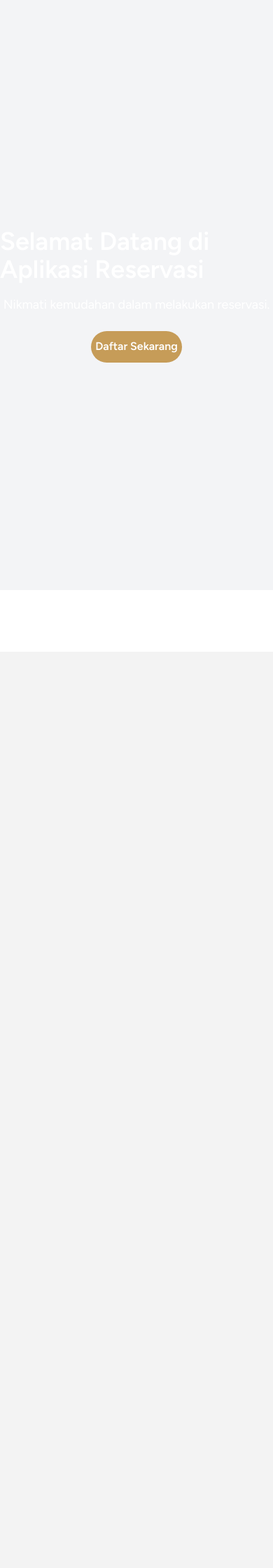
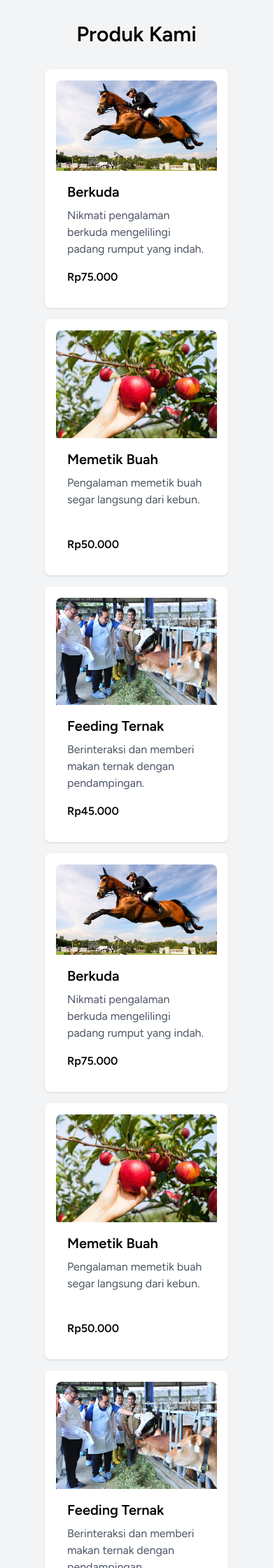
Before and after one commit to EIGHISTADWIPUTRA/ArjunaFarm, a Laravel app: page / in a window 390 px wide. Shown: the part 845-3085 px from the top of the page at 70% size. Before the commit the page ends 1363 px from the top, so only its background shows below. Run offline with Laravel 10, Linux system fonts and the light colour scheme; style sheets or scripts are compiled from the project's sources.

Commit message:
Add product section

```diff
--- a/resources/views/home.blade.php
+++ b/resources/views/home.blade.php
@@ -6,19 +6,95 @@
         <div class="absolute inset-0 flex items-center justify-center">
             <x-card class="w-[250px] sm:w-[350px] md:w-[500px] lg:w-[650px] font-bold gap-4">
                 Cari Tanggal Kunjungan
-                <x-button href="#" xw="w-full" xh="h-8" rounded="rounded-md" xtxt="text-sm">
+                <x-button href="#" xw="w-full" xh="h-8" rounded="rounded-md" xtxt="text-sm text-white">
                     Cari Tiket
                 </x-button>
             </x-card>
         </div>
     </section>
-    <section id="content">
-        <div class="flex flex-col items-center justify-center h-screen">
-            <h1 class="text-4xl font-bold text-white">Selamat Datang di Aplikasi Reservasi</h1>
-            <p class="mt-4 text-lg text-white">Nikmati kemudahan dalam melakukan reservasi.</p>
-            <x-button href="{{ route('register') }}" xw="w-[130px]" xh="h-[45px]" class="mt-6">
-                Daftar Sekarang
-            </x-button>
+    <section id="content" rounded="rounded-lg" class="p-16 pt-8 min-h-screen">
+        <h1 class="text-3xl font-bold text-center mb-8 text-black dark:text-white">Produk Kami</h1>
+        <div class="grid grid-cols-1 sm:grid-cols-2 md:grid-cols-3 lg:grid-cols-4 gap-4">
+            <a>
+                <x-card xp="" class="w-full h-full">
+                    <img src="{{ asset('/images/berkuda.jpg') }}" alt="Produk" class="object-fill w-full h-[50%] rounded-t-lg">
+                    <div class="flex flex-col p-4 gap-2">
+                        <h2 class="text-xl font-bold">Berkuda</h2>
+                        <p class="text-gray-600 dark:text-gray-400 h-20 overflow-hidden">Nikmati pengalaman berkuda mengelilingi padang rumput yang indah.</p>
+                        <h2 class="text-l font-bold">Rp75.000</h2>
+                    </div>
+                </x-card>
+            </a>
+            <a>
+                <x-card xp="" class="w-full h-full">
+                    <img src="{{ asset('/images/metik.jpg') }}" alt="Produk" class="object-fill w-full h-[50%] rounded-t-lg">
+                    <div class="flex flex-col p-4 gap-2">
+                        <h2 class="text-xl font-bold">Memetik Buah</h2>
+                        <p class="text-gray-600 dark:text-gray-400 h-20 overflow-hidden">Pengalaman memetik buah segar langsung dari kebun.</p>
+                        <h2 class="text-l font-bold">Rp50.000</h2>
+                    </div>
+                </x-card>
+            </a>
+            <a>
+                <x-card xp="" class="w-full h-full">
+                    <img src="{{ asset('/images/feeding.jpg') }}" alt="Produk" class="object-fill w-full h-[50%] rounded-t-lg">
+                    <div class="flex flex-col p-4 gap-2">
+                        <h2 class="text-xl font-bold">Feeding Ternak</h2>
+                        <p class="text-gray-600 dark:text-gray-400 h-20 overflow-hidden">Berinteraksi dan memberi makan ternak dengan pendampingan.</p>
+                        <h2 class="text-l font-bold">Rp45.000</h2>
+                    </div>
+                </x-card>
+            </a>
+            <a>
+                <x-card xp="" class="w-full h-full">
+                    <img src="{{ asset('/images/berkuda.jpg') }}" alt="Produk" class="object-fill w-full h-[50%] rounded-t-lg">
+                    <div class="flex flex-col p-4 gap-2">
+                        <h2 class="text-xl font-bold">Berkuda</h2>
+                        <p class="text-gray-600 dark:text-gray-400 h-20 overflow-hidden">Nikmati pengalaman berkuda mengelilingi padang rumput yang indah.</p>
+                        <h2 class="text-l font-bold">Rp75.000</h2>
+                    </div>
+                </x-card>
+            </a>
+            <a>
+                <x-card xp="" class="w-full h-full">
+                    <img src="{{ asset('/images/metik.jpg') }}" alt="Produk" class="object-fill w-full h-[50%] rounded-t-lg">
+                    <div class="flex flex-col p-4 gap-2">
+                        <h2 class="text-xl font-bold">Memetik Buah</h2>
+                        <p class="text-gray-600 dark:text-gray-400 h-20 overflow-hidden">Pengalaman memetik buah segar langsung dari kebun.</p>
+                        <h2 class="text-l font-bold">Rp50.000</h2>
+                    </div>
+                </x-card>
+            </a>
+            <a>
+                <x-card xp="" class="w-full h-full">
+                    <img src="{{ asset('/images/feeding.jpg') }}" alt="Produk" class="object-fill w-full h-[50%] rounded-t-lg">
+                    <div class="flex flex-col p-4 gap-2">
+                        <h2 class="text-xl font-bold">Feeding Ternak</h2>
+                        <p class="text-gray-600 dark:text-gray-400 h-20 overflow-hidden">Berinteraksi dan memberi makan ternak dengan pendampingan.</p>
+                        <h2 class="text-l font-bold">Rp45.000</h2>
+                    </div>
+                </x-card>
+            </a>
+            <a>
+                <x-card xp="" class="w-full h-full">
+                    <img src="{{ asset('/images/berkuda.jpg') }}" alt="Produk" class="object-fill w-full h-[50%] rounded-t-lg">
+                    <div class="flex flex-col p-4 gap-2">
+                        <h2 class="text-xl font-bold">Berkuda</h2>
+                        <p class="text-gray-600 dark:text-gray-400 h-20 overflow-hidden">Nikmati pengalaman berkuda mengelilingi padang rumput yang indah.</p>
+                        <h2 class="text-l font-bold">Rp75.000</h2>
+                    </div>
+                </x-card>
+            </a>
+            <a>
+                <x-card xp="" class="w-full h-full">
+                    <img src="{{ asset('/images/metik.jpg') }}" alt="Produk" class="object-fill w-full h-[50%] rounded-t-lg">
+                    <div class="flex flex-col p-4 gap-2">
+                        <h2 class="text-xl font-bold">Memetik Buah</h2>
+                        <p class="text-gray-600 dark:text-gray-400 h-20 overflow-hidden">Pengalaman memetik buah segar langsung dari kebun.</p>
+                        <h2 class="text-l font-bold">Rp50.000</h2>
+                    </div>
+                </x-card>
+            </a>
         </div>
     </section>
 </x-app-layout>
```
Also changed, not shown: public/images/berkuda.jpg (added), public/images/feeding.jpg (added), public/images/metik.jpg (added).
